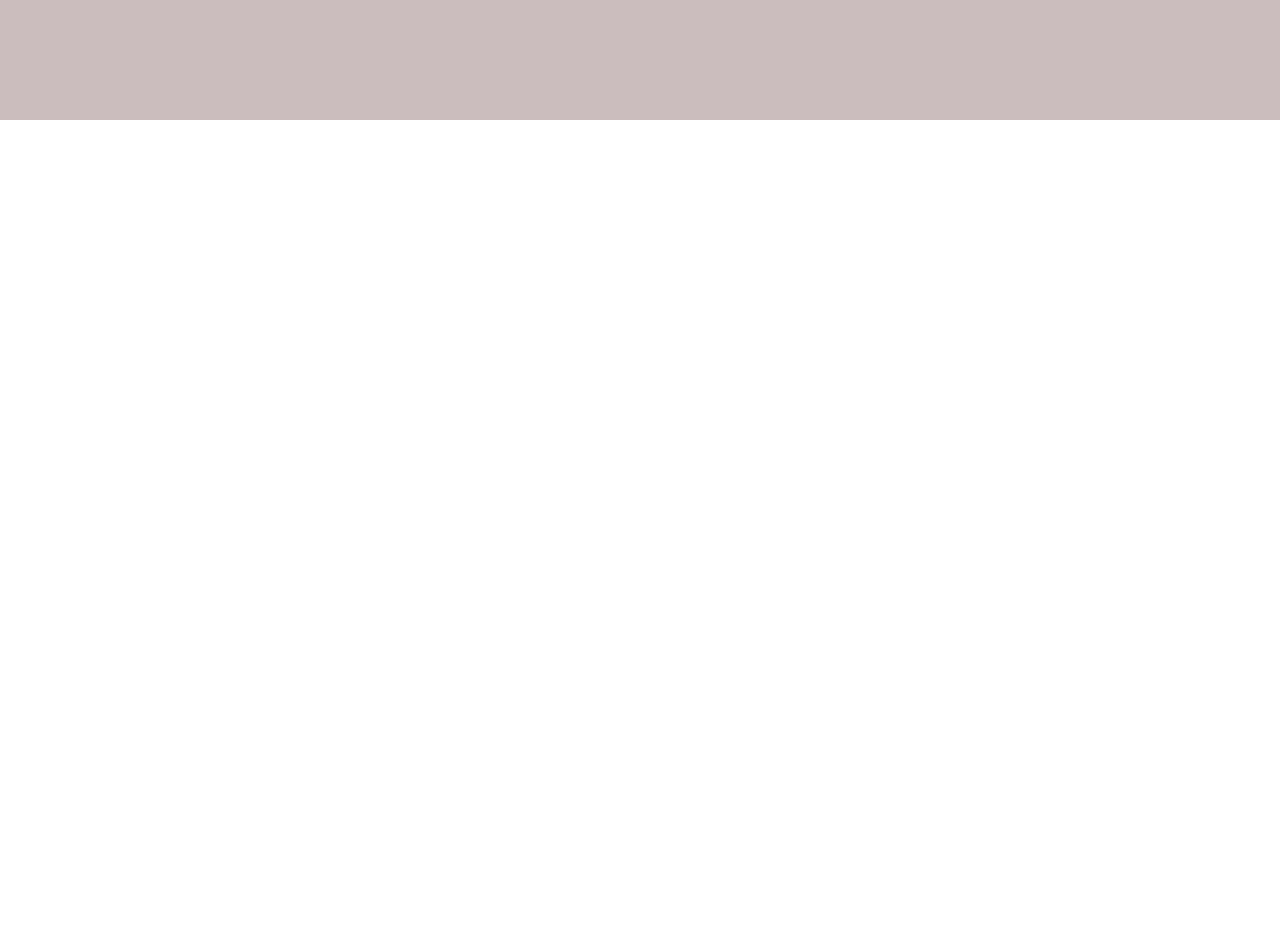
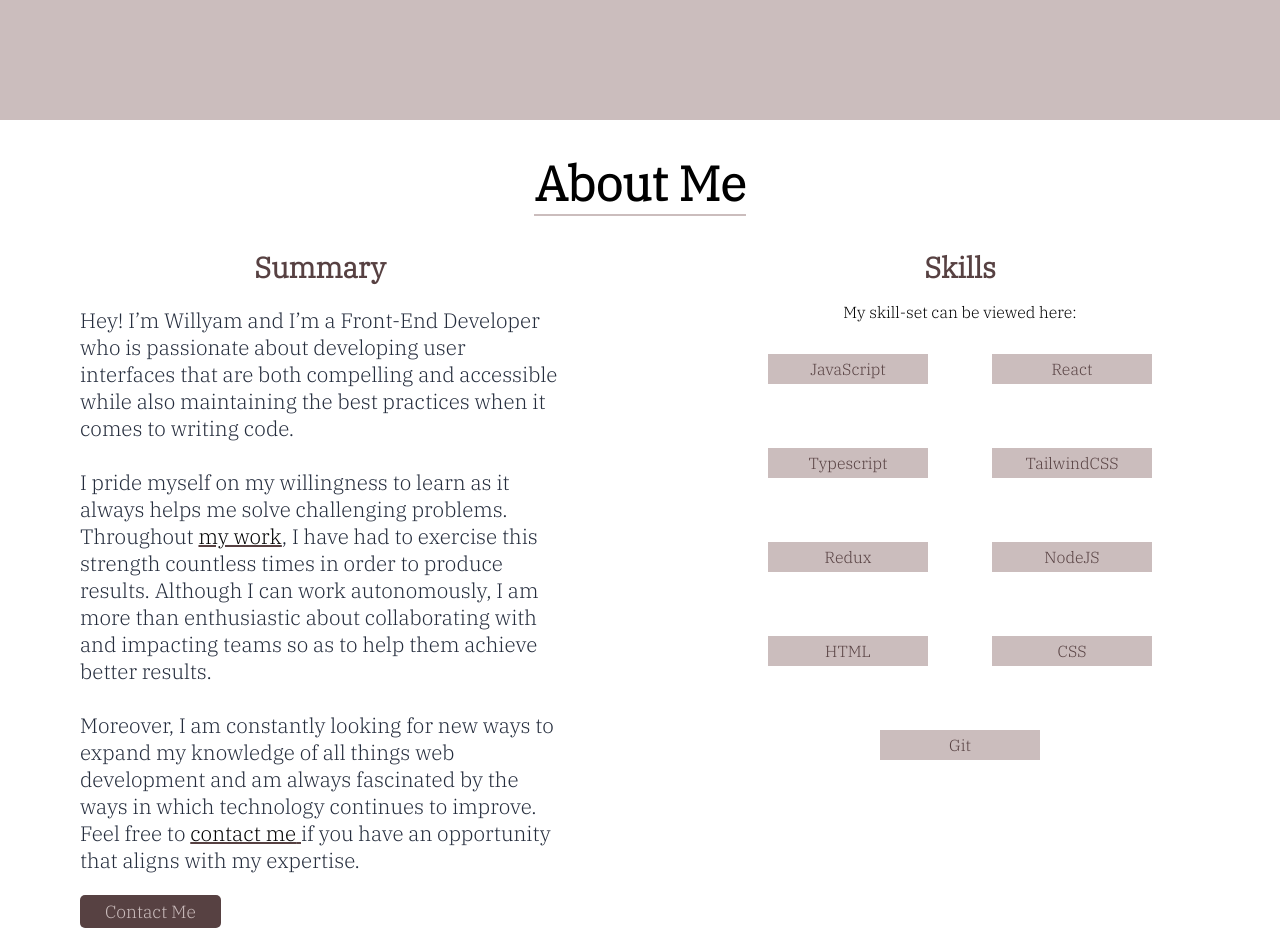
Before and after one commit to wramos1/wramos1.github.io, a React (Create React App) app: page / in a window 1280 px wide. Shown: the part 640-1568 px from the top of the page. Before the commit the page ends 800 px from the top, so only its background shows below. Built offline with nearby package versions, Linux system fonts and the light colour scheme.

Commit message:
Finished about me section, but still needs to be made mobile responsive:

```diff
--- a/src/App.css
+++ b/src/App.css
@@ -137,16 +137,30 @@ a {
   color: #574142;
 }
 
+.section-title {
+  border-bottom: 2px solid #CBBDBD;
+  font-size: 3rem;
+}
+
 @media (max-width: 1280px) {
   #home {
     font-size: 1.5rem
   }
+
   .links {
     font-size: 1rem;
   }
 
   .home-contents{
-    width: 65%;
+    width: 55%;
+  }
+
+  .intro h1{
+    font-size: 2.85rem;
+  }
+
+  .intro p {
+    font-size: 1.9rem;
   }
 }
 
@@ -208,7 +222,7 @@ a {
 }
 
 .intro p {
-  font-size: 1.8rem;
+  font-size: 1.65rem;
   text-align: center;
 }
 
--- a/src/App.js
+++ b/src/App.js
@@ -1,5 +1,6 @@
 import React from 'react';
 import './App.css';
+import About from './components/About';
 import Home from './components/Home';
 import Navbar from './components/Navbar';
 
@@ -8,6 +9,7 @@ function App() {
     <React.Fragment>
       <Navbar />
       <Home />
+      <About />
     </React.Fragment>
   );
 }
--- /dev/null
+++ b/src/components/About.jsx
@@ -0,0 +1,73 @@
+import React from 'react'
+
+import { skills } from '../utils/Skills';
+import '../styles/About.css';
+
+const About = () => {
+    return (
+        <div id="aboutMe">
+            <h1 className='section-title'>
+                About Me
+            </h1>
+
+            <div className='about-contents'>
+                <div className='summary-section'>
+                    <h2 className="highlights">
+                        Summary
+                    </h2>
+                    <p>
+                        Hey! I’m Willyam and I’m a Front-End Developer
+                        who is passionate about developing user interfaces
+                        that are both compelling and accessible while also
+                        maintaining the best practices when it comes to
+                        writing code.
+
+                        <br />
+                        <br />
+
+                        I pride myself on my willingness to learn as it
+                        always helps me solve challenging problems.
+                        Throughout <span className="highlights"> <a href="#myWork">my work</a></span>, I have had to exercise this
+                        strength countless times in order to produce results.
+                        Although I can work autonomously, I am more than
+                        enthusiastic about collaborating with and impacting
+                        teams so as to help them achieve better results.
+
+                        <br />
+                        <br />
+
+                        Moreover, I am constantly looking for new ways to
+                        expand my knowledge of all things web development and
+                        am always fascinated by the ways in which technology
+                        continues to improve. Feel free to <span className="highlights"><a href="#contactMe">contact me</a> </span> if you
+                        have an opportunity that aligns with my expertise.
+                    </p>
+
+                    <a className='summary-section-btn' href='#contactMe'>
+                        Contact Me
+                    </a>
+                </div>
+
+                <div className='skills-section'>
+
+                    <h2 className="highlights">
+                        Skills
+                    </h2>
+
+                    <p>
+                        My skill-set can be viewed here:
+                    </p>
+
+                    <ul className='skills-list'>
+                        {skills.map((skill, i) => {
+                            return <li key={i}>{skill}</li>
+                        })}
+                    </ul>
+
+                </div>
+            </div>
+        </div>
+    )
+}
+
+export default About
--- a/src/components/Home.jsx
+++ b/src/components/Home.jsx
@@ -13,7 +13,7 @@ const Home = () => {
                     <a className='home-icon-a' href="https://github.com/wramos1" target='_blank' rel='noreferrer'>
                         <svg className='home-icon' viewBox="0 0 128 128">
                             <g fill="#574142">
-                                <path fill-rule="evenodd" clip-rule="evenodd" d="M64 5.103c-33.347 0-60.388 27.035-60.388 60.388 0 26.682 17.303 49.317 41.297 57.303 3.017.56 4.125-1.31 4.125-2.905 0-1.44-.056-6.197-.082-11.243-16.8 3.653-20.345-7.125-20.345-7.125-2.747-6.98-6.705-8.836-6.705-8.836-5.48-3.748.413-3.67.413-3.67 6.063.425 9.257 6.223 9.257 6.223 5.386 9.23 14.127 6.562 17.573 5.02.542-3.903 2.107-6.568 3.834-8.076-13.413-1.525-27.514-6.704-27.514-29.843 0-6.593 2.36-11.98 6.223-16.21-.628-1.52-2.695-7.662.584-15.98 0 0 5.07-1.623 16.61 6.19C53.7 35 58.867 34.327 64 34.304c5.13.023 10.3.694 15.127 2.033 11.526-7.813 16.59-6.19 16.59-6.19 3.287 8.317 1.22 14.46.593 15.98 3.872 4.23 6.215 9.617 6.215 16.21 0 23.194-14.127 28.3-27.574 29.796 2.167 1.874 4.097 5.55 4.097 11.183 0 8.08-.07 14.583-.07 16.572 0 1.607 1.088 3.49 4.148 2.897 23.98-7.994 41.263-30.622 41.263-57.294C124.388 32.14 97.35 5.104 64 5.104z"></path>
+                                <path fillRule="evenodd" clipRule="evenodd" d="M64 5.103c-33.347 0-60.388 27.035-60.388 60.388 0 26.682 17.303 49.317 41.297 57.303 3.017.56 4.125-1.31 4.125-2.905 0-1.44-.056-6.197-.082-11.243-16.8 3.653-20.345-7.125-20.345-7.125-2.747-6.98-6.705-8.836-6.705-8.836-5.48-3.748.413-3.67.413-3.67 6.063.425 9.257 6.223 9.257 6.223 5.386 9.23 14.127 6.562 17.573 5.02.542-3.903 2.107-6.568 3.834-8.076-13.413-1.525-27.514-6.704-27.514-29.843 0-6.593 2.36-11.98 6.223-16.21-.628-1.52-2.695-7.662.584-15.98 0 0 5.07-1.623 16.61 6.19C53.7 35 58.867 34.327 64 34.304c5.13.023 10.3.694 15.127 2.033 11.526-7.813 16.59-6.19 16.59-6.19 3.287 8.317 1.22 14.46.593 15.98 3.872 4.23 6.215 9.617 6.215 16.21 0 23.194-14.127 28.3-27.574 29.796 2.167 1.874 4.097 5.55 4.097 11.183 0 8.08-.07 14.583-.07 16.572 0 1.607 1.088 3.49 4.148 2.897 23.98-7.994 41.263-30.622 41.263-57.294C124.388 32.14 97.35 5.104 64 5.104z"></path>
                                 <path d="M26.484 91.806c-.133.3-.605.39-1.035.185-.44-.196-.685-.605-.543-.906.13-.31.603-.395 1.04-.188.44.197.69.61.537.91zm2.446 2.729c-.287.267-.85.143-1.232-.28-.396-.42-.47-.983-.177-1.254.298-.266.844-.14 1.24.28.394.426.472.984.17 1.255zM31.312 98.012c-.37.258-.976.017-1.35-.52-.37-.538-.37-1.183.01-1.44.373-.258.97-.025 1.35.507.368.545.368 1.19-.01 1.452zm3.261 3.361c-.33.365-1.036.267-1.552-.23-.527-.487-.674-1.18-.343-1.544.336-.366 1.045-.264 1.564.23.527.486.686 1.18.333 1.543zm4.5 1.951c-.147.473-.825.688-1.51.486-.683-.207-1.13-.76-.99-1.238.14-.477.823-.7 1.512-.485.683.206 1.13.756.988 1.237zm4.943.361c.017.498-.563.91-1.28.92-.723.017-1.308-.387-1.315-.877 0-.503.568-.91 1.29-.924.717-.013 1.306.387 1.306.88zm4.598-.782c.086.485-.413.984-1.126 1.117-.7.13-1.35-.172-1.44-.653-.086-.498.422-.997 1.122-1.126.714-.123 1.354.17 1.444.663zm0 0"></path>
                             </g>
                         </svg>
--- /dev/null
+++ b/src/styles/About.css
@@ -0,0 +1,77 @@
+#aboutMe {
+    display: flex;
+    flex-direction: column;
+    align-items: center;
+    width: 100%;
+    min-height: 500px;
+}
+
+.about-contents {
+    display: flex;
+    width: inherit;
+}
+
+.about-contents h2 {
+    margin: 0;
+    font-size: 1.8rem;
+}
+
+.summary-section {
+    display: flex;
+    flex-direction: column;
+    align-items: center;
+    width: 100%;
+}
+
+.summary-section p {
+    padding: 0 5rem;
+    font-size: 1.3rem;
+    color: #242C3C;
+}
+
+.summary-section p span {
+    cursor: pointer;
+    text-decoration: 2px underline #574142;
+}
+
+.summary-section p span a {
+    text-decoration: none;
+    color: black;
+}
+
+.summary-section-btn {
+    margin-left: 5rem;
+    align-self: flex-start;
+    background: #574142;
+    color: #CBBDBD;
+    padding: 5px 25px;
+    border-radius: 5px;
+    border: none;
+    cursor: pointer;
+    font-size: 1.1rem;
+}
+
+.skills-section{
+    width: 100%;
+    display: flex;
+    flex-direction: column;
+    align-items: center;
+}
+
+.skills-list {
+    display: flex;
+    justify-content: center;
+    flex-wrap: wrap;
+    gap: 4em;
+    list-style: none;
+    padding-left: 0;
+    width: 75%;
+}
+
+.skills-list li {
+    width: 150px;
+    text-align: center;
+    padding: 5px;
+    background: #CBBDBD;
+    color: #574142;
+}
--- /dev/null
+++ b/src/utils/Skills.js
@@ -0,0 +1 @@
+export const skills = ["JavaScript", "React", "Typescript", "TailwindCSS", "Redux", "NodeJS", "HTML", "CSS", "Git"]
```
Also changed, not shown: src/components/Work.jsx (added, +11 -0 lines).
